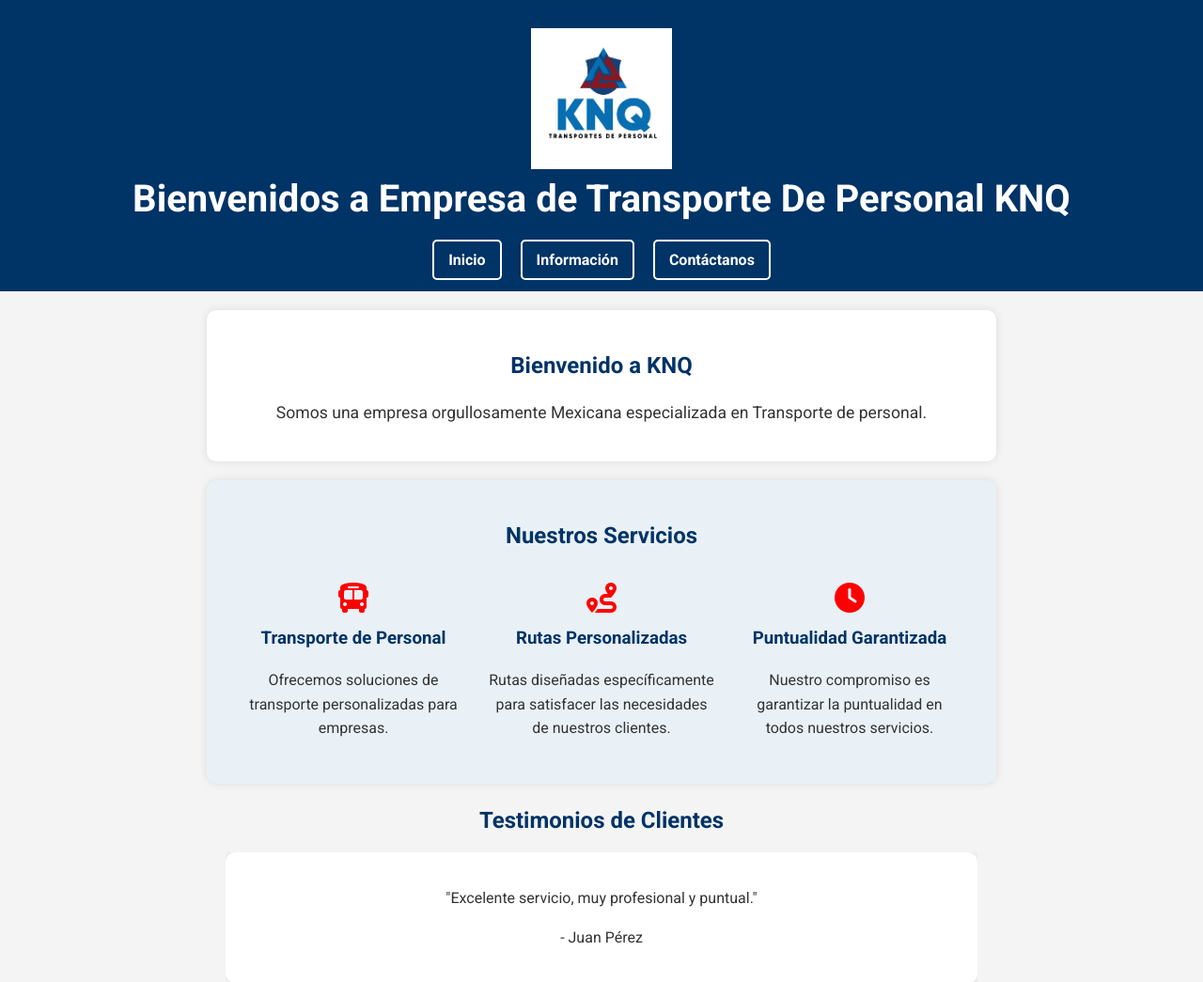
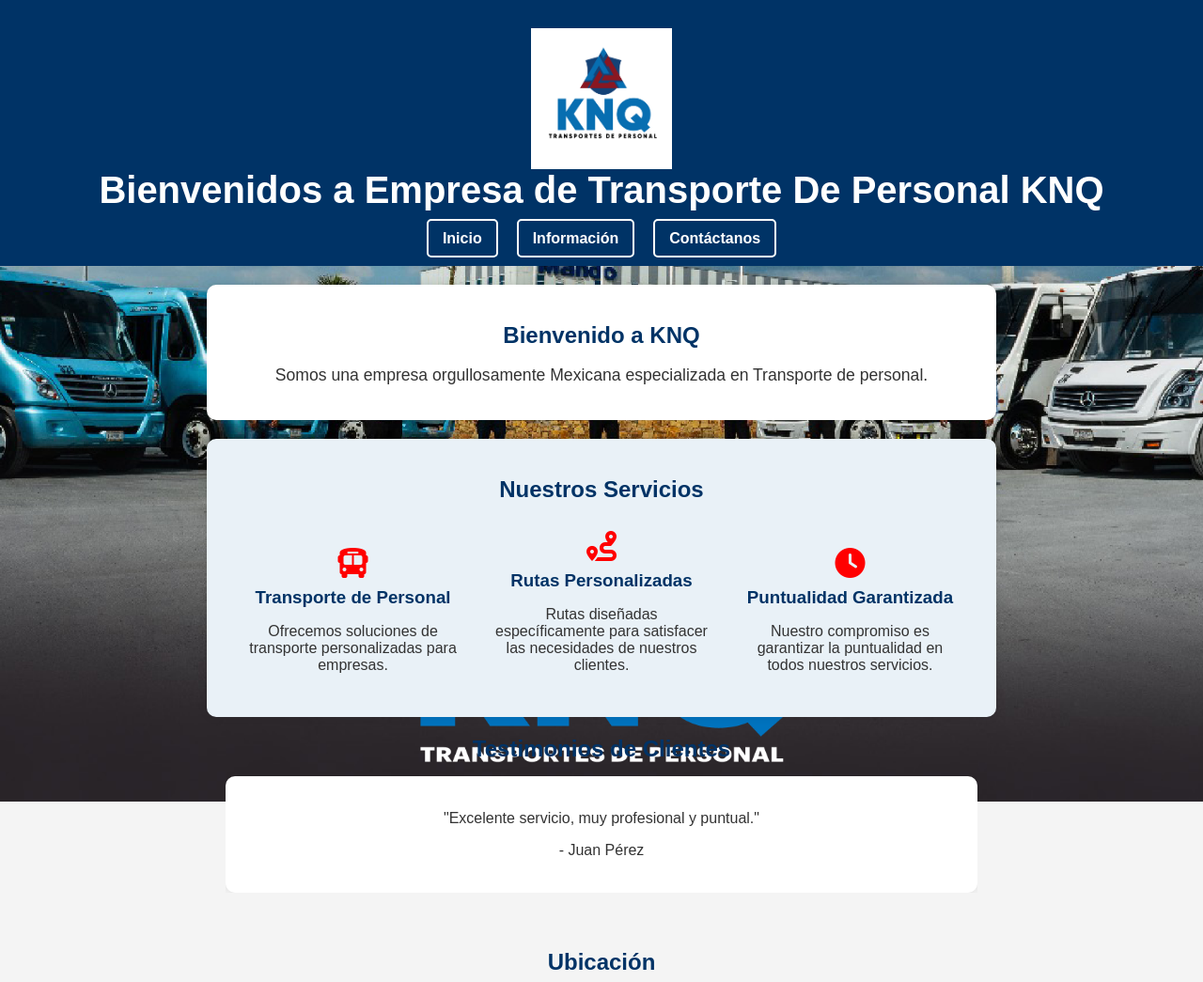
Before and after one commit to cecidavi/KNQ-Web, a PHP site: page / in a window 1280 px wide. Shown: the top 1045 px of the page at 94% size. Run offline with PHP 8.4, Linux system fonts and the light colour scheme.

Commit message:
Body foto

```diff
--- a/css/index.css
+++ b/css/index.css
@@ -1,11 +1,14 @@
 /* Estilos generales */
 body {
-    font-family: 'Roboto', Arial, sans-serif;
+    font-family: Arial, sans-serif;
     margin: 0;
     padding: 0;
-    background-color: #f4f4f4;
+    background-color: #f4f4f4; /* Fondo claro */
+    background-image: url('../asset/KNQ-2024-01.png'); /* Ajusta la ruta según sea necesario */
+    background-size: cover; /* Ajusta la imagen para cubrir todo el fondo */
+    background-position: center; /* Centra la imagen en el fondo */
+    background-repeat: no-repeat; /* Evita que la imagen se repita */
     color: #333;
-    line-height: 1.6;
 }
 
 /* Animaciones */
```
